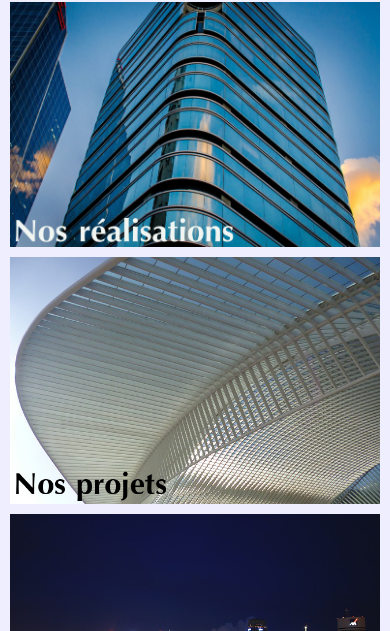
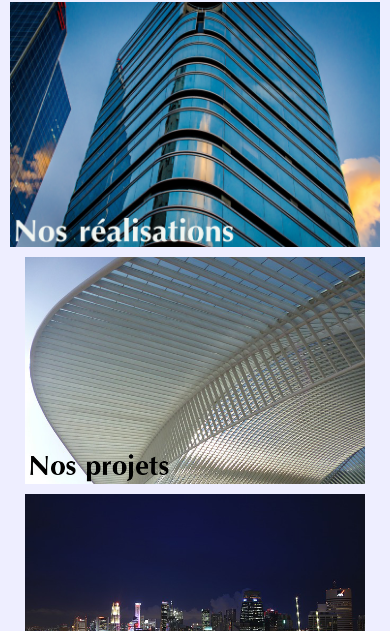
Before and after one commit to LuckyFifi/B, a plain HTML site: page index.html in a window 390 px wide. Shown: the part 213-844 px from the top of the page. Drawn offline with nearby package versions, Linux system fonts and the light colour scheme.

Commit message:
corps - positionnement des blocs - responsive

```diff
--- a/index.html
+++ b/index.html
@@ -58,27 +58,30 @@
 		  }
 
 		</style>
-
 	</head>
 
 	<body>
-
+		<div class="container">
 			<header>
 				<a href="#"><img src="assets/img/maison.png" alt="logo"></a>
 				<h1>La maison de l'architecte</h1>
 			</header>
 
+			<div class="row">
 				<nav>
-      <div id="left">
+					<div class="col-sm-12 col-md-8" id="left">
 						<a href="#"><img src="assets/img/city1.jpg" alt="Nos réalisations"></a>
 					</div>
-      <div id="side1">
+					<div class="col-sm-12 col-md-4" >
+						<div class="col-sm-6 col-md-12" id="side1">
 							<a href="#"><img src="assets/img/side1.jpg" alt="Nos projets"></a>
 						</div>
-      <div id="side2">
+						<div class="col-sm-6 col-md-12" id="side2">
 							<a href="#"><img src="assets/img/side2.jpg" alt="Notre ambition"></a>
 						</div>
+					</div>
 				</nav>
+			</div>
 
 			<footer>
 				<a class="btn btn-primary" href="#"><i class="fa fa-twitter fa-2x"></i></a>
@@ -88,6 +91,7 @@
 				<a class="btn btn-primary" href="#"><i class="fa fa-spotify fa-2x"></i></a>
 			</footer>
 
+		</div>
 	</body>
 
 </html>
```
Lines whose indentation alone changed are shown as unchanged.
